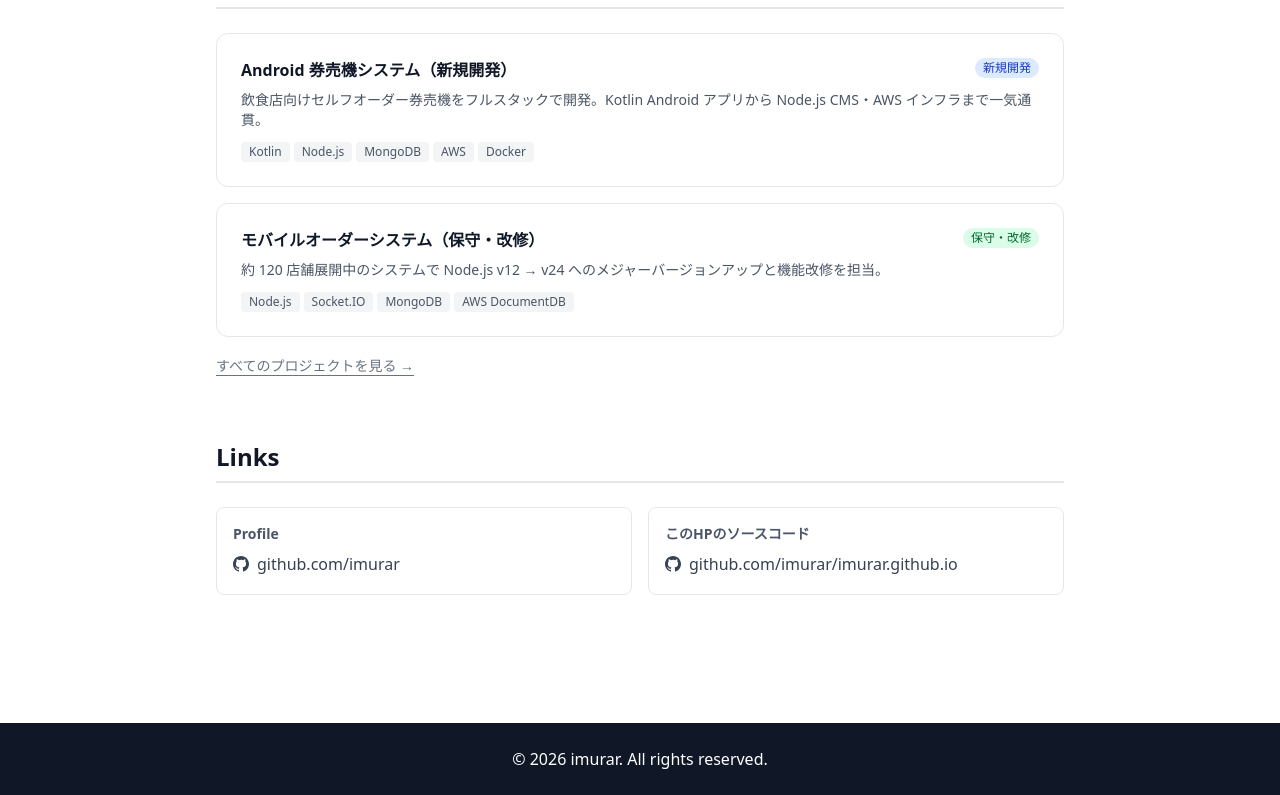
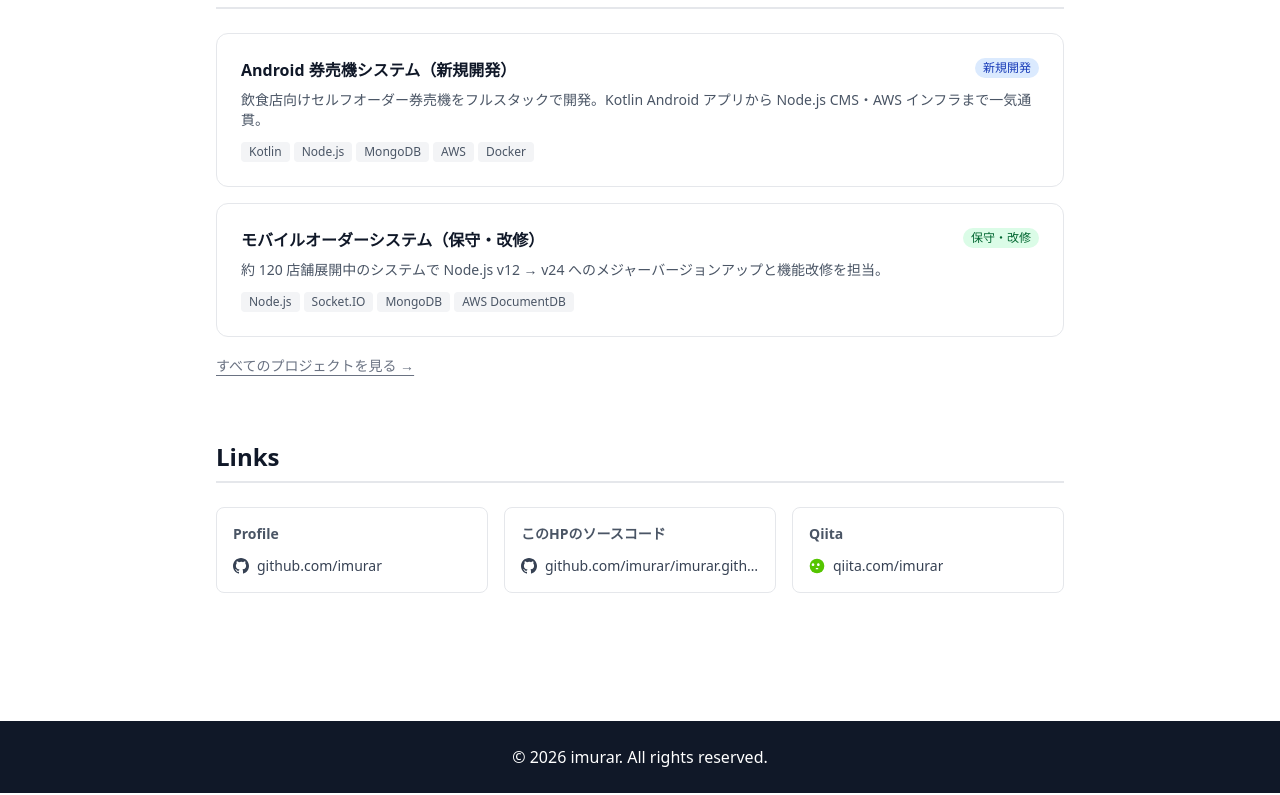
Before and after one commit to imurar/imurar-portfolio, a Vue app: page /#/ in a window 1280 px wide. Shown: the part 995-1790 px from the top of the page. Built offline with nearby package versions, Linux system fonts and the light colour scheme.

Commit message:
[add] Links に Qiita リンクを追加

```diff
--- a/src/views/HomeView.vue
+++ b/src/views/HomeView.vue
@@ -79,27 +79,41 @@
     <!-- リンク -->
     <section class="mb-8">
       <h2 class="text-2xl font-bold mb-6 pb-2 border-b-2 border-gray-200">Links</h2>
-      <div class="grid grid-cols-1 md:grid-cols-2 gap-4">
+      <div class="grid grid-cols-1 md:grid-cols-2 lg:grid-cols-3 gap-4">
         <!-- Profile -->
-        <div class="border border-gray-200 rounded-lg p-4 hover:shadow-md transition">
-          <h3 class="text-sm font-semibold text-gray-600 mb-2">Profile</h3>
+        <div class="border border-gray-200 rounded-lg p-4 hover:shadow-md transition flex flex-col">
+          <h3 class="text-sm font-semibold text-gray-600 mb-3">Profile</h3>
           <a href="https://github.com/imurar" target="_blank"
-            class="inline-flex items-center gap-2 text-gray-700 hover:text-gray-900 transition">
-            <svg class="w-4 h-4" fill="currentColor" viewBox="0 0 24 24">
+            class="inline-flex items-center gap-2 text-gray-700 hover:text-gray-900 transition text-sm truncate">
+            <svg class="w-4 h-4 shrink-0" fill="currentColor" viewBox="0 0 24 24">
               <path d="M12 0C5.37 0 0 5.37 0 12c0 5.3 3.44 9.8 8.2 11.38.6.11.82-.26.82-.58v-2.03c-3.34.72-4.04-1.61-4.04-1.61-.55-1.39-1.34-1.76-1.34-1.76-1.09-.75.08-.73.08-.73 1.2.08 1.84 1.24 1.84 1.24 1.07 1.83 2.8 1.3 3.49 1 .1-.78.42-1.31.76-1.61-2.67-.3-5.47-1.33-5.47-5.93 0-1.31.47-2.38 1.24-3.22-.13-.3-.54-1.52.12-3.17 0 0 1-.32 3.3 1.23a11.5 11.5 0 0 1 3-.4c1.02 0 2.04.14 3 .4 2.28-1.55 3.29-1.23 3.29-1.23.66 1.65.24 2.87.12 3.17.77.84 1.23 1.91 1.23 3.22 0 4.61-2.81 5.63-5.48 5.92.43.37.81 1.1.81 2.22v3.29c0 .32.22.7.82.58C20.56 21.8 24 17.3 24 12c0-6.63-5.37-12-12-12z"/>
             </svg>
-            github.com/imurar
+            <span class="truncate">github.com/imurar</span>
           </a>
         </div>
         <!-- Source Code -->
-        <div class="border border-gray-200 rounded-lg p-4 hover:shadow-md transition">
-          <h3 class="text-sm font-semibold text-gray-600 mb-2">このHPのソースコード</h3>
+        <div class="border border-gray-200 rounded-lg p-4 hover:shadow-md transition flex flex-col">
+          <h3 class="text-sm font-semibold text-gray-600 mb-3">このHPのソースコード</h3>
           <a href="https://github.com/imurar/imurar.github.io" target="_blank"
-            class="inline-flex items-center gap-2 text-gray-700 hover:text-gray-900 transition">
-            <svg class="w-4 h-4" fill="currentColor" viewBox="0 0 24 24">
+            class="inline-flex items-center gap-2 text-gray-700 hover:text-gray-900 transition text-sm truncate">
+            <svg class="w-4 h-4 shrink-0" fill="currentColor" viewBox="0 0 24 24">
               <path d="M12 0C5.37 0 0 5.37 0 12c0 5.3 3.44 9.8 8.2 11.38.6.11.82-.26.82-.58v-2.03c-3.34.72-4.04-1.61-4.04-1.61-.55-1.39-1.34-1.76-1.34-1.76-1.09-.75.08-.73.08-.73 1.2.08 1.84 1.24 1.84 1.24 1.07 1.83 2.8 1.3 3.49 1 .1-.78.42-1.31.76-1.61-2.67-.3-5.47-1.33-5.47-5.93 0-1.31.47-2.38 1.24-3.22-.13-.3-.54-1.52.12-3.17 0 0 1-.32 3.3 1.23a11.5 11.5 0 0 1 3-.4c1.02 0 2.04.14 3 .4 2.28-1.55 3.29-1.23 3.29-1.23.66 1.65.24 2.87.12 3.17.77.84 1.23 1.91 1.23 3.22 0 4.61-2.81 5.63-5.48 5.92.43.37.81 1.1.81 2.22v3.29c0 .32.22.7.82.58C20.56 21.8 24 17.3 24 12c0-6.63-5.37-12-12-12z"/>
             </svg>
-            github.com/imurar/imurar.github.io
+            <span class="truncate">github.com/imurar/imurar.github.io</span>
+          </a>
+        </div>
+        <!-- Qiita -->
+        <div class="border border-gray-200 rounded-lg p-4 hover:shadow-md transition flex flex-col">
+          <h3 class="text-sm font-semibold text-gray-600 mb-3">Qiita</h3>
+          <a href="https://qiita.com/imurar" target="_blank"
+            class="inline-flex items-center gap-2 text-gray-700 hover:text-gray-900 transition text-sm truncate">
+            <svg class="w-4 h-4 shrink-0" viewBox="0 0 24 24" fill="none" xmlns="http://www.w3.org/2000/svg">
+              <circle cx="12" cy="12" r="11" fill="#55C500"/>
+              <path d="M8 10C8 8.9 7.1 8 6 8C4.9 8 4 8.9 4 10C4 11.1 4.9 12 6 12C7.1 12 8 11.1 8 10Z" fill="white"/>
+              <path d="M16 10C16 8.9 15.1 8 14 8C12.9 8 12 8.9 12 10C12 11.1 12.9 12 14 12C15.1 12 16 11.1 16 10Z" fill="white"/>
+              <path d="M10 16C10 15.4 10.4 15 11 15H13C13.6 15 14 15.4 14 16C14 16.6 13.6 17 13 17H11C10.4 17 10 16.6 10 16Z" fill="white"/>
+            </svg>
+            <span class="truncate">qiita.com/imurar</span>
           </a>
         </div>
       </div>
```
